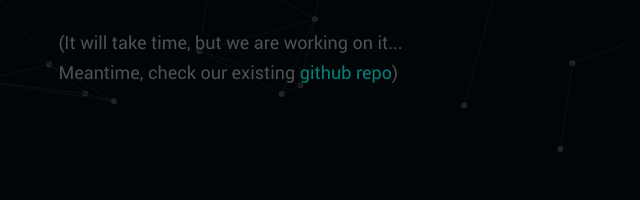
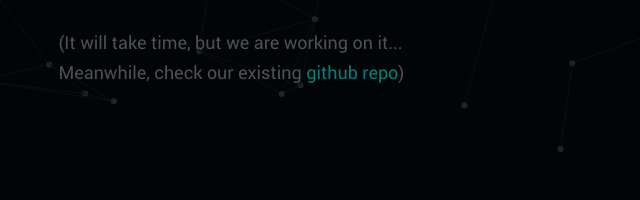
Before and after one commit to deepmedic/deepmedic.github.io, a plain HTML site: page index.html in a window 1280 px wide. Shown: the part 533-733 px from the top of the page, 0-640 px from the left. Drawn offline with Linux system fonts and the light colour scheme.

Commit message:
Minor wording.

```diff
--- a/index.html
+++ b/index.html
@@ -80,7 +80,7 @@
 								Our aim is to bring robust Deep Learning in medical imaging with a click of a button.
 							</p>
 							<p>
-								(It will take time, but we are working on it...	<br> Meantime, check our existing <a href="https://github.com/deepmedic/deepmedic">github repo</a>)
+								(It will take time, but we are working on it...	<br> Meanwhile, check our existing <a href="https://github.com/deepmedic/deepmedic">github repo</a>)
 				  			</p>
 			  			</div>
 
```
